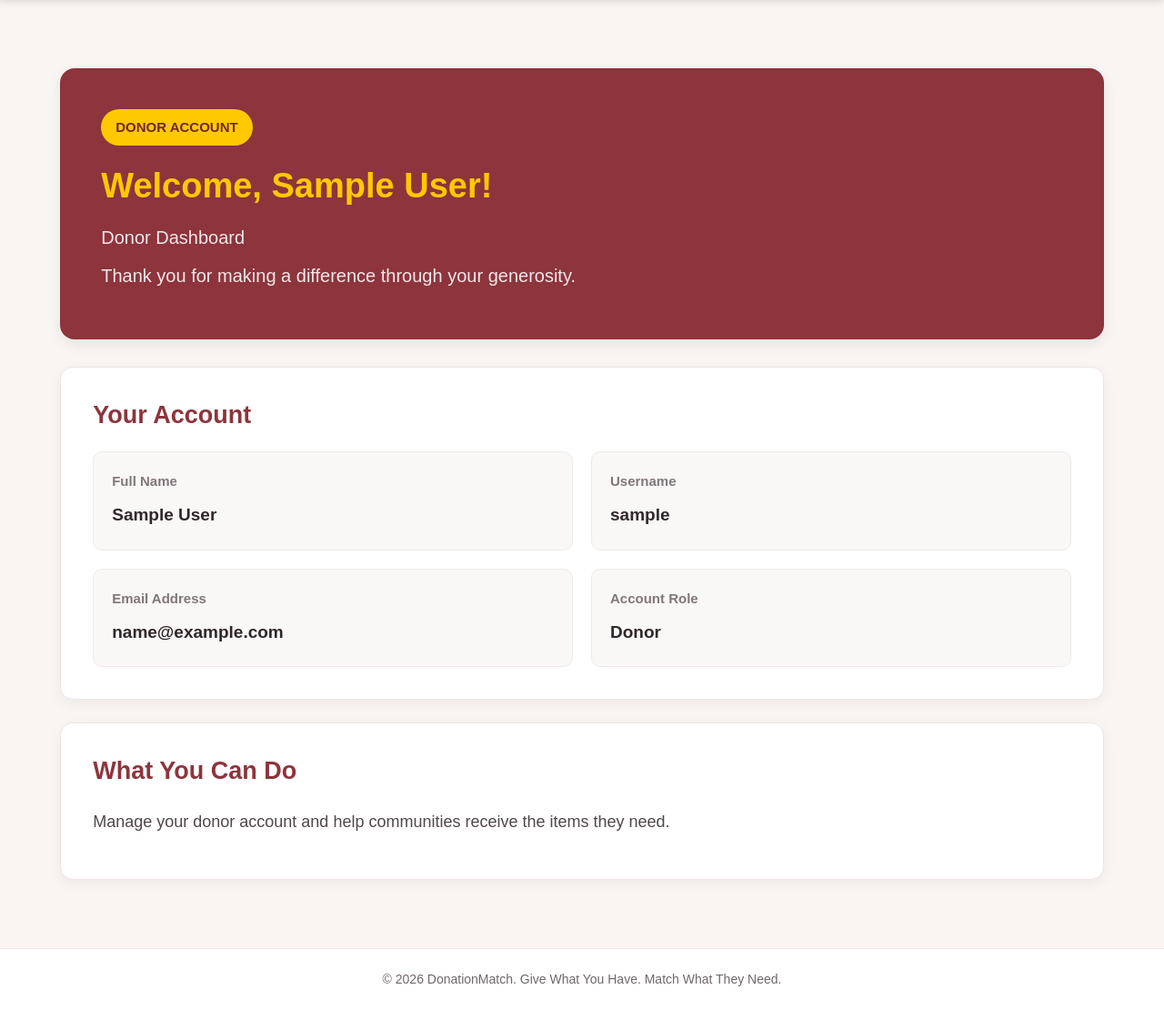
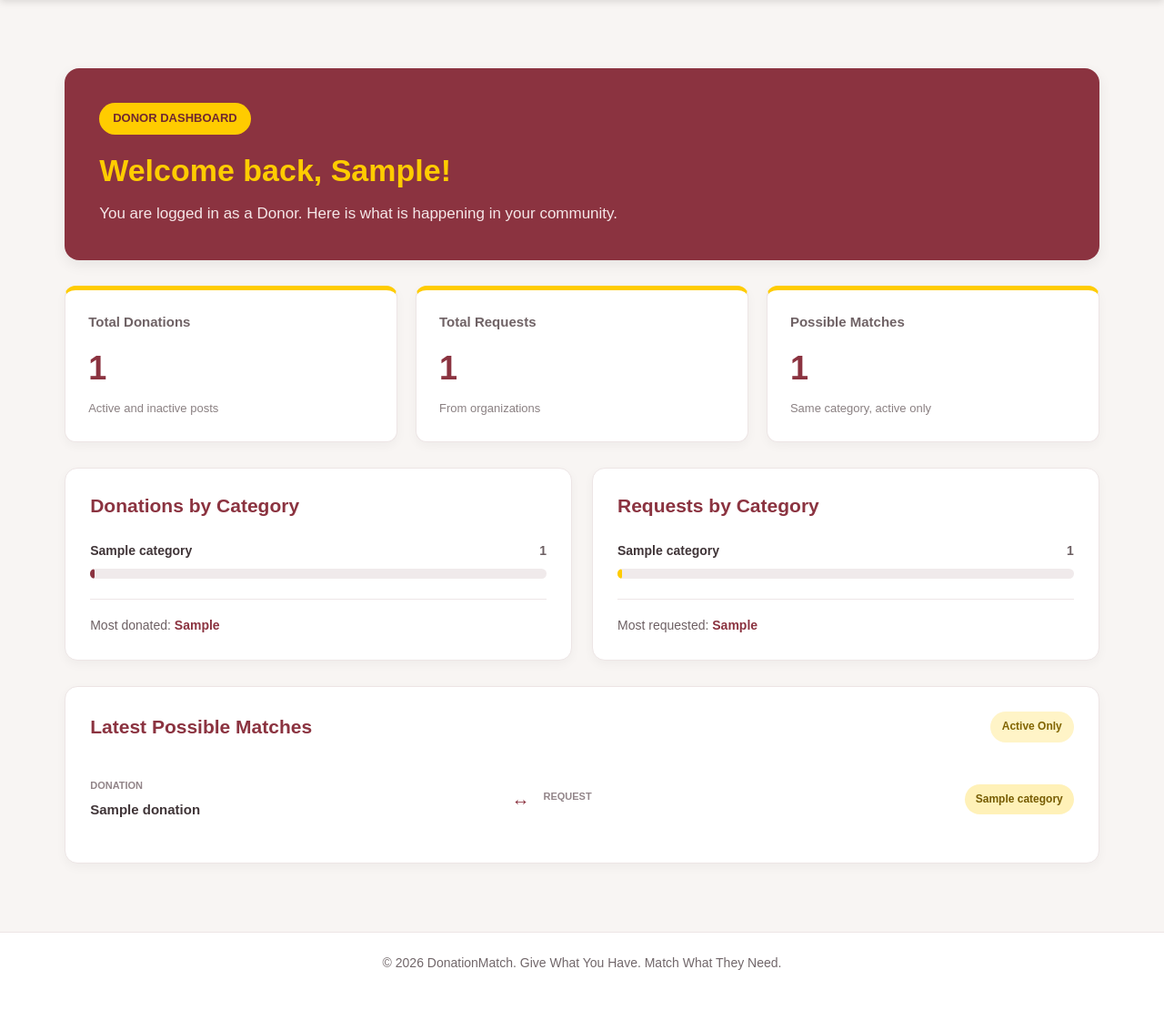
Before and after one commit to nicolealdaya/DonationMatch-Aldaya-NicoleSheen-G7, a Django app: template accounts/templates/accounts/dashboard.html in a window 1280 px wide. Shown: the part 78-1188 px from the top of the page at 91% size. After the commit the page ends 1144 px from the top, so only its background shows below. Run offline with Django 5.2, Linux system fonts and the light colour scheme; a user stored in the database is signed in; tables that the repository leaves empty hold one stand-in row (values such as "Sample post"); the template is opened without the code that fills it: most values are stand-ins (such as "Sample title", 1, 10 or a date in 2020).

Commit message:
Update dashboard analytics

```diff
--- a/accounts/templates/accounts/dashboard.html
+++ b/accounts/templates/accounts/dashboard.html
@@ -6,121 +6,295 @@
         width: 100%;
         max-width: 1250px;
         margin: 35px auto;
-        padding: 0 15px;
+        padding: 0 20px;
         color: #30272A;
-        font-size: 18px;
+        font-size: 16px;
     }
 
     .dashboard-header {
-        background: #8D343C;
-        color: #FFFFFF;
-        padding: 45px;
+        background: #8B3340;
+        color: white;
+        padding: 38px;
         border-radius: 16px;
-        margin-bottom: 30px;
-        box-shadow: 0 5px 15px rgba(0, 0, 0, 0.08);
+        margin-bottom: 28px;
+        box-shadow: 0 5px 15px rgba(0, 0, 0, 0.07);
     }
 
     .dashboard-header h2 {
-        color: #FFC900;
-        font-size: 38px;
-        line-height: 1.3;
-        margin-bottom: 15px;
+        color: #FFCC00;
+        font-size: 34px;
+        margin-bottom: 12px;
     }
 
     .dashboard-header p {
         color: #F5E7E8;
-        font-size: 20px;
-        line-height: 1.7;
-        margin-bottom: 8px;
+        font-size: 17px;
+        line-height: 1.6;
+        margin: 0;
     }
 
     .dashboard-label {
         display: inline-block;
-        background: #FFC900;
+        background: #FFCC00;
         color: #702830;
-        padding: 8px 16px;
+        padding: 7px 15px;
         border-radius: 30px;
+        font-size: 13px;
+        font-weight: bold;
+        margin-bottom: 17px;
+    }
+
+    .stats-grid {
+        display: grid;
+        grid-template-columns: repeat(3, 1fr);
+        gap: 20px;
+        margin-bottom: 28px;
+    }
+
+    .stat-card {
+        background: white;
+        border: 1px solid #EDE5E5;
+        border-top: 5px solid #FFCC00;
+        border-radius: 12px;
+        padding: 25px;
+        box-shadow: 0 4px 12px rgba(0, 0, 0, 0.04);
+    }
+
+    .stat-card h3 {
+        color: #6F6265;
         font-size: 15px;
+        font-weight: 600;
+        margin-bottom: 12px;
+    }
+
+    .stat-number {
+        color: #8B3340;
+        font-size: 36px;
         font-weight: bold;
+        margin-bottom: 5px;
+    }
+
+    .stat-card p {
+        color: #8A8082;
+        font-size: 13px;
+        margin: 0;
+    }
+
+    .analytics-grid {
+        display: grid;
+        grid-template-columns: repeat(2, minmax(0, 1fr));
+        gap: 22px;
+        margin-bottom: 28px;
+    }
+
+    .dashboard-card {
+        background: white;
+        border: 1px solid #EDE5E5;
+        border-radius: 14px;
+        padding: 27px;
+        box-shadow: 0 4px 12px rgba(0, 0, 0, 0.04);
+        margin-bottom: 25px;
+    }
+
+    .analytics-grid .dashboard-card {
+        margin-bottom: 0;
+    }
+
+    .dashboard-card h3 {
+        color: #8B3340;
+        font-size: 21px;
+        margin-bottom: 24px;
+    }
+
+    .category-row {
+        margin-bottom: 21px;
+    }
+
+    .category-info {
+        display: flex;
+        justify-content: space-between;
+        align-items: center;
+        gap: 12px;
+        margin-bottom: 9px;
+        font-size: 14px;
+    }
+
+    .category-name {
+        color: #403538;
+        font-weight: 600;
+    }
+
+    .category-count {
+        color: #6D6063;
+        font-weight: bold;
+    }
+
+    .progress-track {
+        width: 100%;
+        height: 11px;
+        background: #F0EAEB;
+        border-radius: 20px;
+        overflow: hidden;
+    }
+
+    .progress-bar {
+        height: 100%;
+        border-radius: 20px;
+        min-width: 0;
+    }
+
+    .donation-bar {
+        background: #8B3340;
+    }
+
+    .request-bar {
+        background: #FFCC00;
+    }
+
+    .category-footer {
+        border-top: 1px solid #EEE6E7;
+        padding-top: 17px;
+        margin-top: 22px;
+        color: #6D6063;
+        font-size: 14px;
+    }
+
+    .category-footer strong {
+        color: #8B3340;
+    }
+
+    .matches-header {
+        display: flex;
+        justify-content: space-between;
+        align-items: center;
+        gap: 12px;
         margin-bottom: 20px;
     }
 
-    .dashboard-card {
-        background: #FFFFFF;
-        border: 1px solid #EDE5E5;
-        border-radius: 14px;
-        padding: 35px;
-        margin-bottom: 25px;
-        box-shadow: 0 4px 15px rgba(0, 0, 0, 0.05);
+    .matches-header h3 {
+        margin: 0;
     }
 
-    .dashboard-card h3 {
-        color: #8D343C;
-        font-size: 27px;
-        margin-bottom: 22px;
+    .active-badge {
+        background: #FFF4C7;
+        color: #806400;
+        padding: 7px 13px;
+        border-radius: 20px;
+        font-size: 12px;
+        font-weight: bold;
+        white-space: nowrap;
     }
 
-    .dashboard-card p {
-        font-size: 18px;
-        line-height: 1.8;
-        color: #51474A;
-        margin-bottom: 12px;
+    .match-row {
+        display: grid;
+        grid-template-columns: 1fr auto 1fr auto;
+        align-items: center;
+        gap: 15px;
+        padding: 19px 0;
+        border-bottom: 1px solid #EEE6E7;
     }
 
-    .info-grid {
-        display: grid;
-        grid-template-columns: repeat(2, 1fr);
-        gap: 20px;
+    .match-row:last-child {
+        border-bottom: none;
     }
 
-    .info-item {
-        background: #FAF7F7;
-        padding: 20px;
-        border-radius: 10px;
-        border: 1px solid #F0EAEA;
+    .match-type {
+        display: block;
+        color: #928589;
+        font-size: 11px;
+        font-weight: bold;
+        text-transform: uppercase;
+        margin-bottom: 6px;
     }
 
-    .info-item label {
-        display: block;
-        color: #81777A;
+    .match-name {
+        color: #403538;
         font-size: 15px;
-        font-weight: bold;
-        margin-bottom: 8px;
-    }
-
-    .info-item p {
-        color: #30272A;
-        font-size: 19px;
-        font-weight: bold;
-        margin: 0;
+        font-weight: 600;
         overflow-wrap: anywhere;
     }
 
+    .match-arrow {
+        color: #8B3340;
+        font-size: 20px;
+        font-weight: bold;
+    }
+
+    .category-pill {
+        background: #FFF1B8;
+        color: #765B00;
+        padding: 7px 12px;
+        border-radius: 20px;
+        font-size: 12px;
+        font-weight: bold;
+        text-align: center;
+    }
+
+    .empty-state {
+        color: #8A8082;
+        text-align: center;
+        padding: 25px 10px;
+        font-size: 14px;
+    }
+
+    .request-row {
+        display: flex;
+        justify-content: space-between;
+        align-items: center;
+        gap: 15px;
+        padding: 17px 0;
+        border-bottom: 1px solid #EEE6E7;
+    }
+
+    .request-row:last-child {
+        border-bottom: none;
+    }
+
+    .request-name {
+        color: #403538;
+        font-weight: 600;
+        margin-bottom: 6px;
+        overflow-wrap: anywhere;
+    }
+
+    .request-details {
+        color: #81777A;
+        font-size: 13px;
+    }
+
+    .request-status {
+        background: #E8F5E9;
+        color: #28743B;
+        padding: 6px 12px;
+        border-radius: 20px;
+        font-size: 12px;
+        font-weight: bold;
+        white-space: nowrap;
+    }
+
     @media (max-width: 800px) {
-        .dashboard-header {
-            padding: 35px;
+        .stats-grid {
+            grid-template-columns: 1fr;
         }
 
-        .dashboard-header h2 {
-            font-size: 32px;
+        .analytics-grid {
+            grid-template-columns: 1fr;
         }
 
-        .dashboard-header p {
-            font-size: 18px;
+        .match-row {
+            grid-template-columns: 1fr auto 1fr;
         }
 
-        .dashboard-card {
-            padding: 28px;
-        }
-
-        .info-grid {
-            grid-template-columns: 1fr;
+        .category-pill {
+            grid-column: 1 / -1;
+            justify-self: start;
         }
     }
 
     @media (max-width: 500px) {
         .dashboard-container {
-            padding: 0 10px;
+            padding: 0 12px;
+            margin: 22px auto;
         }
 
         .dashboard-header {
@@ -132,101 +306,148 @@
         }
 
         .dashboard-header p {
-            font-size: 16px;
+            font-size: 15px;
         }
 
+        .stat-card,
         .dashboard-card {
-            padding: 22px;
+            padding: 21px;
+        }
+
+        .stat-number {
+            font-size: 31px;
         }
 
         .dashboard-card h3 {
-            font-size: 23px;
+            font-size: 19px;
         }
 
-        .dashboard-card p {
-            font-size: 16px;
+        .match-row {
+            gap: 9px;
         }
 
-        .info-item p {
-            font-size: 17px;
+        .match-name {
+            font-size: 13px;
+        }
+
+        .request-row {
+            align-items: flex-start;
         }
     }
 </style>
 <div class="dashboard-container">
     <div class="dashboard-header">
         {% if request.user.role == "donor" %}
-        <span class="dashboard-label">DONOR ACCOUNT</span>
-        <h2>Welcome, {{ request.user.full_name }}!</h2>
-        <p>Donor Dashboard</p>
-        <p>Thank you for making a difference through your generosity.</p>
+        <span class="dashboard-label">DONOR DASHBOARD</span>
+        <h2>Welcome back, {{ analytics.first_name }}!</h2>
+        <p>You are logged in as a Donor. Here is what is happening in your community.</p>
         {% else %}
-        <span class="dashboard-label">ORGANIZATION ACCOUNT</span>
-        <h2>Welcome, {{ request.user.full_name }}!</h2>
-        <p>Organization Dashboard</p>
-        <p>Thank you for helping communities receive the support they need.</p>
+        <span class="dashboard-label">ORGANIZATION DASHBOARD</span>
+        <h2>Welcome back, {{ analytics.first_name }}!</h2>
+        <p>You are logged in as an Organization. Here is what is happening in your community.</p>
         {% endif %}
     </div>
-    <div class="dashboard-card">
-        {% if request.user.role == "donor" %}
-        <h3>Your Account</h3>
-        {% else %}
-        <h3>Organization Information</h3>
-        {% endif %}
-        <div class="info-grid">
-            {% if request.user.role == "organization" %}
-            <div class="info-item">
-                <label>Organization Name</label>
-                <p>
-                    {% if organization %}
-                    {{ organization.organization_name }}
-                    {% else %}
-                    Not available
-                    {% endif %}
-                </p>
+    <div class="stats-grid">
+        <div class="stat-card">
+            <h3>Total Donations</h3>
+            <div class="stat-number">{{ analytics.total_donations }}</div>
+            <p>Active and inactive posts</p>
+        </div>
+        <div class="stat-card">
+            <h3>Total Requests</h3>
+            <div class="stat-number">{{ analytics.total_requests }}</div>
+            <p>From organizations</p>
+        </div>
+        <div class="stat-card">
+            <h3>Possible Matches</h3>
+            <div class="stat-number">{{ analytics.possible_match_count }}</div>
+            <p>Same category, active only</p>
+        </div>
+    </div>
+    <div class="analytics-grid">
+        <div class="dashboard-card">
+            <h3>Donations by Category</h3>
+            {% for category in analytics.donation_categories %}
+            <div class="category-row">
+                <div class="category-info">
+                    <span class="category-name">{{ category.name }}</span>
+                    <span class="category-count">{{ category.count }}</span>
+                </div>
+                <div class="progress-track">
+                    <div class="progress-bar donation-bar" style="width: {{ category.percentage }}%;"></div>
+                </div>
             </div>
-            <div class="info-item">
-                <label>Contact Person</label>
-                <p>{{ request.user.full_name }}</p>
+            {% empty %}
+            <div class="empty-state">No donation data available yet.</div>
+            {% endfor %}
+            <div class="category-footer">
+                Most donated: <strong>{{ analytics.most_donated }}</strong>
             </div>
-            {% else %}
-            <div class="info-item">
-                <label>Full Name</label>
-                <p>{{ request.user.full_name }}</p>
+        </div>
+        <div class="dashboard-card">
+            <h3>Requests by Category</h3>
+            {% for category in analytics.request_categories %}
+            <div class="category-row">
+                <div class="category-info">
+                    <span class="category-name">{{ category.name }}</span>
+                    <span class="category-count">{{ category.count }}</span>
+                </div>
+                <div class="progress-track">
+                    <div class="progress-bar request-bar" style="width: {{ category.percentage }}%;"></div>
+                </div>
             </div>
-            {% endif %}
-            <div class="info-item">
-                <label>Username</label>
-                <p>{{ request.user.username }}</p>
-            </div>
-            <div class="info-item">
-                <label>Email Address</label>
-                <p>{{ request.user.email }}</p>
-            </div>
-            <div class="info-item">
-                <label>Account Role</label>
-                <p>
-                    {% if request.user.role == "donor" %}
-                    Donor
-                    {% else %}
-                    Organization
-                    {% endif %}
-                </p>
+            {% empty %}
+            <div class="empty-state">No request data available yet.</div>
+            {% endfor %}
+            <div class="category-footer">
+                Most requested: <strong>{{ analytics.most_requested }}</strong>
             </div>
         </div>
     </div>
     <div class="dashboard-card">
-        <h3>What You Can Do</h3>
-        {% if request.user.role == "donor" %}
-        <p>
-            Manage your donor account and help communities receive
-            the items they need.
-        </p>
-        {% else %}
-        <p>
-            Manage your organization account and connect with generous donors
-            through DonationMatch.
-        </p>
-        {% endif %}
+        <div class="matches-header">
+            <h3>Latest Possible Matches</h3>
+            <span class="active-badge">Active Only</span>
+        </div>
+        {% for match in analytics.possible_matches %}
+        <div class="match-row">
+            <div>
+                <span class="match-type">Donation</span>
+                <div class="match-name">{{ match.donation.item_name }}</div>
+            </div>
+            <div class="match-arrow">↔</div>
+            <div>
+                <span class="match-type">Request</span>
+                <div class="match-name">{{ match.request.item_name }}</div>
+            </div>
+            <span class="category-pill">{{ match.category }}</span>
+        </div>
+        {% empty %}
+        <div class="empty-state">
+            No possible matches yet. Matching donations and requests will appear here when they share the same category
+            and are active.
+        </div>
+        {% endfor %}
     </div>
+    {% if request.user.role == "organization" %}
+    <div class="dashboard-card">
+        <h3>Your Latest Requests</h3>
+        {% for post in own_requests %}
+        <div class="request-row">
+            <div>
+                <div class="request-name">{{ post.item_name }}</div>
+                <div class="request-details">
+                    {{ post.category.name }} · Quantity: {{ post.quantity }}
+                </div>
+            </div>
+            <span class="request-status">{{ post.status }}</span>
+        </div>
+        {% empty %}
+        <div class="empty-state">
+            You haven't created any requests yet.
+        </div>
+        {% endfor %}
+    </div>
+    {% endif %}
 </div>
 {% endblock %}
```
